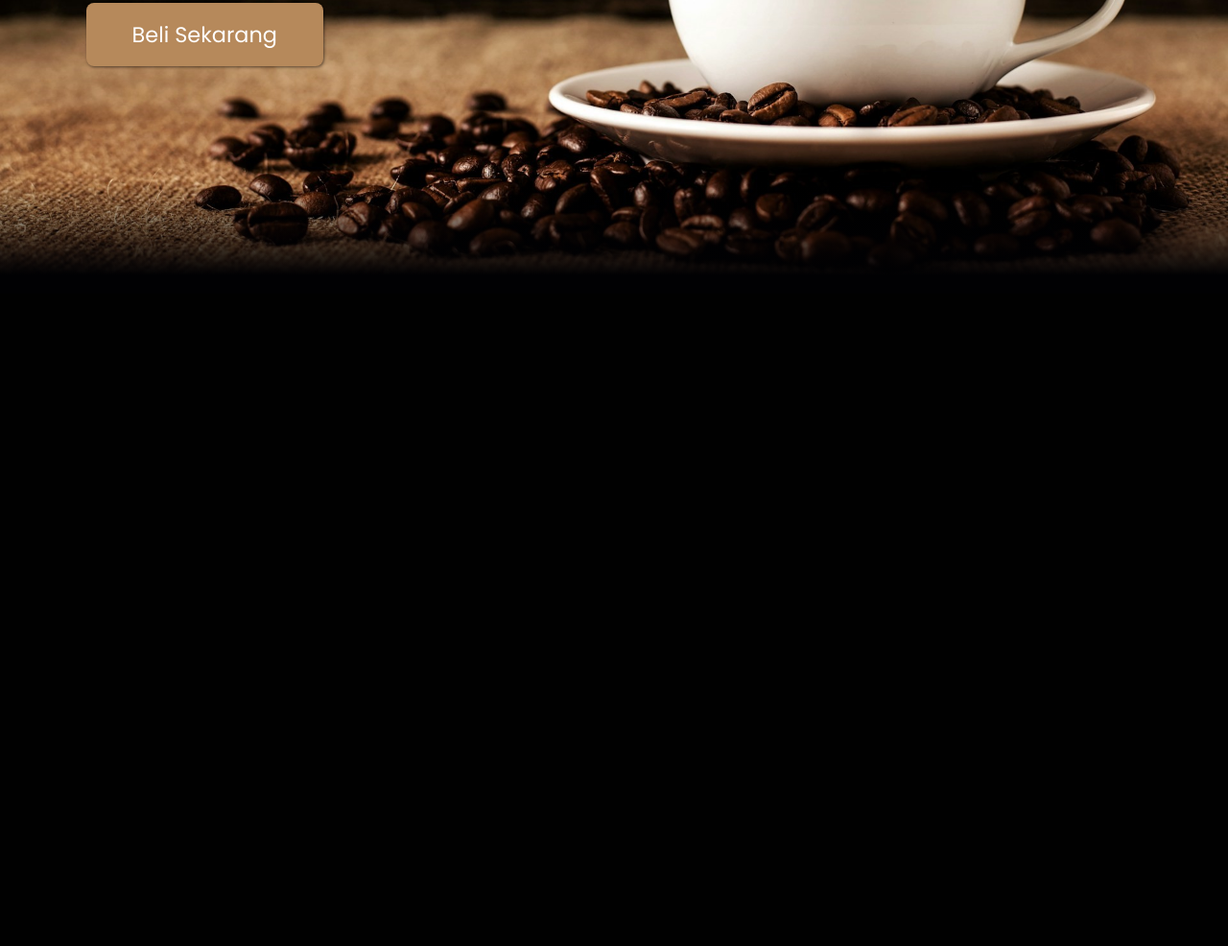
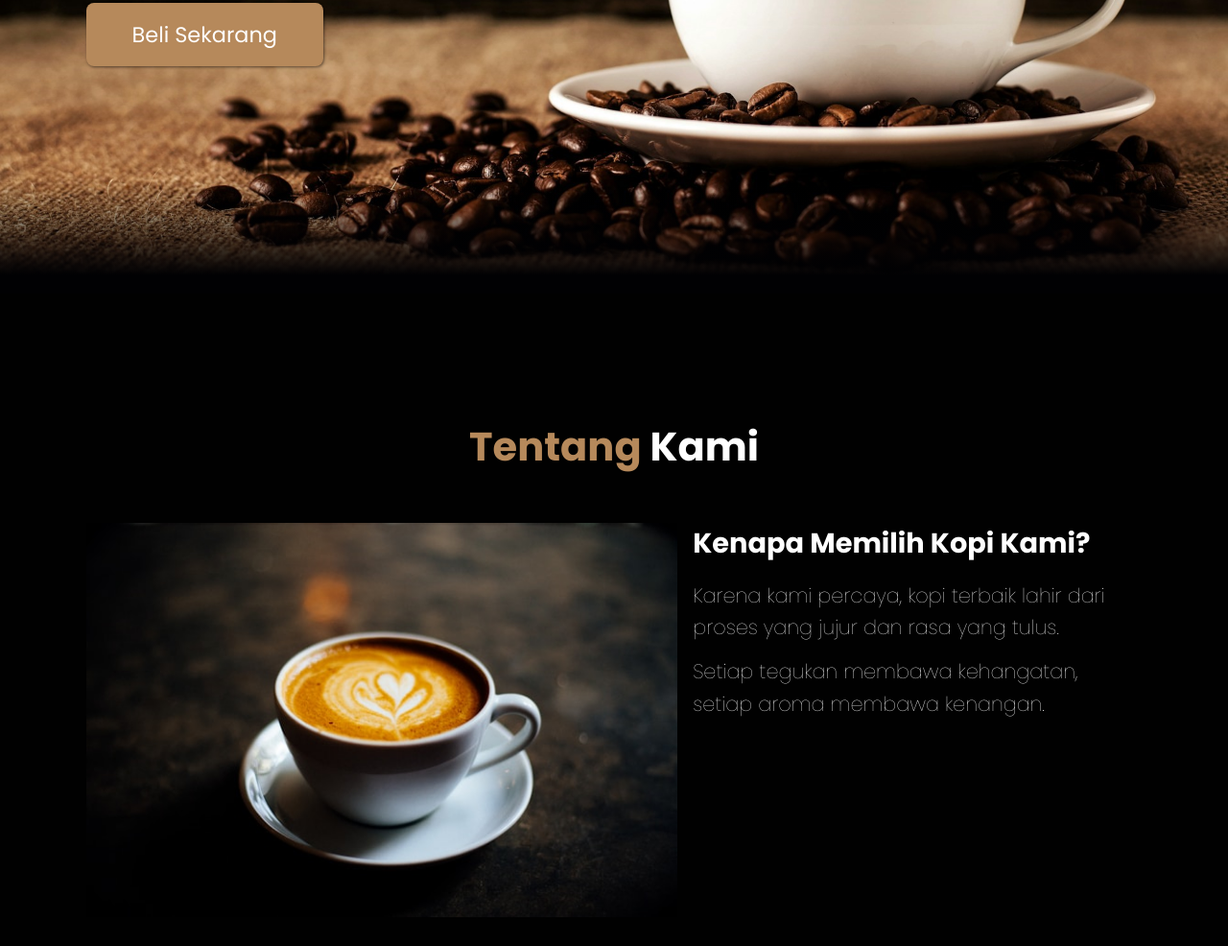
Before and after one commit to Cahyani99/kopinang, a plain HTML site: page index.html in a window 1280 px wide. Shown: the part 494-1480 px from the top of the page at 96% size. Before the commit the page ends 800 px from the top, so only its background shows below. Drawn offline with nearby package versions, Linux system fonts and the light colour scheme.

Commit message:
menambahkan about section

```diff
--- a/index.html
+++ b/index.html
@@ -44,6 +44,25 @@
       </main>
     </section>
     <!-- Hero Section end -->
+    <!-- About Section Start-->
+    <section id="about" class="about">
+      <h2><span>Tentang</span> Kami</h2>
+
+      <div class="row">
+        <div class="about-img">
+          <img src="img/gelaskop.jpg" alt="Tentang Kami"
+        </div>
+      </div>
+      <div class="content">
+        <h3>Kenapa Memilih Kopi Kami?</h3>
+        <p>
+          Karena kami percaya, kopi terbaik lahir dari proses yang jujur dan
+          rasa yang tulus.
+        </p>
+        <p>Setiap tegukan membawa kehangatan, setiap aroma membawa kenangan.</p>
+      </div>
+    </section>
+    <!-- About Section end-->
 
     <!-- Feather Icons Init & Hamburger Script -->
     <script>
--- a/style.css
+++ b/style.css
@@ -154,6 +154,53 @@ body {
   border-radius: 0.5rem;
   box-shadow: 1px 1px 3px rgba(1, 1, 3, 0.5);
 }
+/*About Section */
+.about,
+.menu,
+.contact {
+  padding: 8rem 7% 1.4rem;
+}
+
+.about h2,
+.menu h2,
+.contact h2 {
+  text-align: center;
+  font-size: 2.6rem;
+  margin-bottom: 3rem;
+}
+.about h2 span,
+.menu h2 span,
+.contact h2 span {
+  color: var(--primary);
+}
+.about .row {
+  display: flex;
+}
+
+.about .row .about-img {
+  flex: 1 1 45rem;
+}
+
+.about .row .about-img img {
+  width: 100%;
+}
+
+.about .row .content {
+  flex: 1 1 35rem;
+  padding: 0 1rem;
+}
+
+.about .row .content h3 {
+  font-size: 1.8rem;
+  margin-bottom: 1rem;
+}
+
+.about .row .content p {
+  margin-bottom: 0.8rem;
+  font-size: 1.3rem;
+  font-weight: 100;
+  line-height: 1.6;
+}
 
 @media (max-width: 768px) {
   .navbar-nav {
```
Also changed, not shown: img/gelaskop.jpg (added), screenshoot/about section.png (added).
